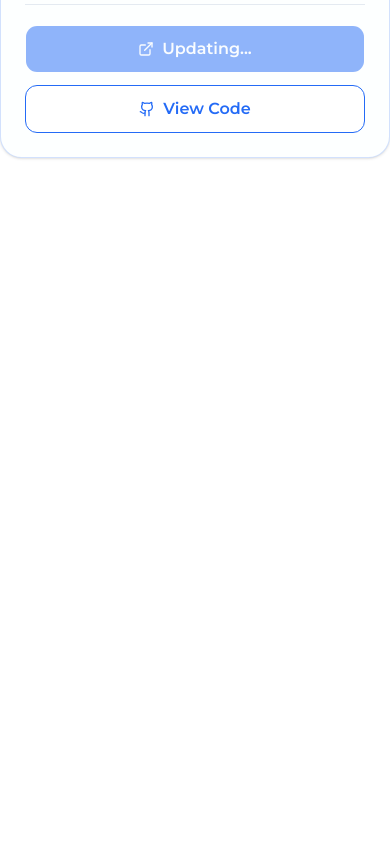
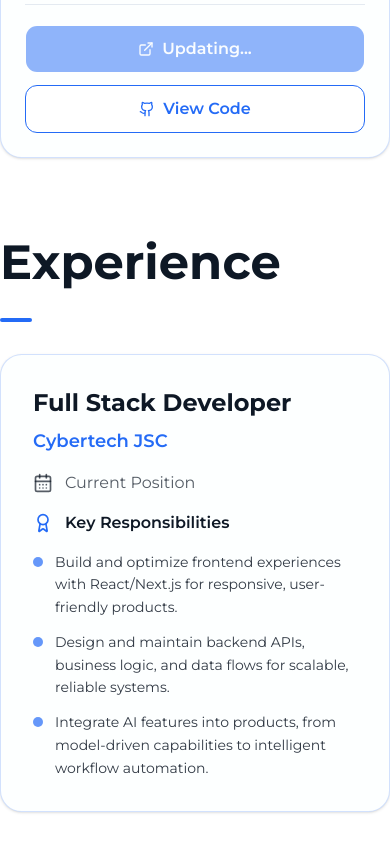
Before and after one commit to Phluynhh/Portfolio, a Next.js app: page / in a window 390 px wide. Shown: the part 8041-8885 px from the top of the page. Before the commit the page ends 8231 px from the top, so only its background shows below. Built offline with nearby package versions, Linux system fonts and the light colour scheme.

Commit message:
feat: add Experience component for showcasing professional background

```diff
--- a/src/app/page.tsx
+++ b/src/app/page.tsx
@@ -1,4 +1,5 @@
 import About from "@/components/ui/About";
+import Experience from "@/components/ui/Experience";
 import Header from "@/components/ui/Header";
 import Overall from "@/components/ui/Overall";
 import Projects from "@/components/ui/Projects";
@@ -20,6 +21,9 @@ export default function Home() {
       <div id="projects" className="mt-4 scroll-mt-24">
         <Projects />
       </div>
+      <div id="experience" className="mt-4 scroll-mt-24">
+        <Experience />
+      </div>
     </div>
   );
 }
--- /dev/null
+++ b/src/components/ui/Experience.tsx
@@ -0,0 +1,72 @@
+import React from "react";
+import { Separator } from "@/components/ui/separator";
+import { BriefcaseBusiness, CalendarDays, Award } from "lucide-react";
+
+export default function Experience() {
+  return (
+    <section className="relative overflow-hidden">
+      <div className="mx-auto flex w-full max-w-6xl flex-col gap-8 py-8">
+        <h1 className="text-5xl font-bold">Experience</h1>
+        <Separator className="data-horizontal:h-1 w-1/12! rounded-full bg-primary" />
+
+        <div className="flex gap-5">
+          <div className="hidden min-w-10 flex-col items-center pt-1 sm:flex">
+            <div className="flex size-10 items-center justify-center rounded-full border-2 border-primary text-primary">
+              <BriefcaseBusiness size={20} />
+            </div>
+            <div className="mt-4 h-28 w-1 rounded-full bg-primary/40" />
+          </div>
+
+          <article className="w-full rounded-2xl border border-primary/20 bg-card p-8 shadow-sm transition-all duration-300 hover:-translate-y-1 hover:border-primary/35 hover:shadow-lg">
+            <h2 className="text-2xl font-bold text-foreground">
+              Full Stack Developer
+            </h2>
+
+            <a
+              href="https://www.cybertech.com.vn/"
+              target="_blank"
+              rel="noreferrer"
+              className="mt-2 inline-flex text-lg font-semibold text-primary hover:underline"
+            >
+              Cybertech JSC
+            </a>
+
+            <div className="mt-4 flex items-center gap-3 text-base text-foreground/70">
+              <CalendarDays size={20} />
+              <span>Current Position</span>
+            </div>
+
+            <div className="mt-4 flex items-center gap-3 text-base font-semibold text-foreground">
+              <Award size={20} className="text-primary" />
+              <span>Key Responsibilities</span>
+            </div>
+
+            <ul className="mt-4 space-y-3 text-sm leading-relaxed text-foreground/85">
+              <li className="flex items-start gap-3">
+                <span className="mt-1.5 size-2.5 shrink-0 rounded-full bg-primary/70" />
+                <span>
+                  Build and optimize frontend experiences with React/Next.js for
+                  responsive, user-friendly products.
+                </span>
+              </li>
+              <li className="flex items-start gap-3">
+                <span className="mt-1.5 size-2.5 shrink-0 rounded-full bg-primary/70" />
+                <span>
+                  Design and maintain backend APIs, business logic, and data
+                  flows for scalable, reliable systems.
+                </span>
+              </li>
+              <li className="flex items-start gap-3">
+                <span className="mt-1.5 size-2.5 shrink-0 rounded-full bg-primary/70" />
+                <span>
+                  Integrate AI features into products, from model-driven
+                  capabilities to intelligent workflow automation.
+                </span>
+              </li>
+            </ul>
+          </article>
+        </div>
+      </div>
+    </section>
+  );
+}
--- a/src/components/ui/tabs.tsx
+++ b/src/components/ui/tabs.tsx
@@ -1,10 +1,10 @@
-"use client"
+"use client";
 
-import * as React from "react"
-import { cva, type VariantProps } from "class-variance-authority"
-import { Tabs as TabsPrimitive } from "radix-ui"
+import * as React from "react";
+import { cva, type VariantProps } from "class-variance-authority";
+import { Tabs as TabsPrimitive } from "radix-ui";
 
-import { cn } from "@/lib/utils"
+import { cn } from "@/lib/utils";
 
 function Tabs({
   className,
@@ -17,11 +17,11 @@ function Tabs({
       data-orientation={orientation}
       className={cn(
         "group/tabs flex gap-2 data-horizontal:flex-col",
-        className
+        className,
       )}
       {...props}
     />
-  )
+  );
 }
 
 const tabsListVariants = cva(
@@ -36,8 +36,8 @@ const tabsListVariants = cva(
     defaultVariants: {
       variant: "default",
     },
-  }
-)
+  },
+);
 
 function TabsList({
   className,
@@ -52,7 +52,7 @@ function TabsList({
       className={cn(tabsListVariants({ variant }), className)}
       {...props}
     />
-  )
+  );
 }
 
 function TabsTrigger({
@@ -66,12 +66,12 @@ function TabsTrigger({
         "relative inline-flex h-[calc(100%-1px)] flex-1 items-center justify-center gap-1.5 rounded-md border border-transparent px-1.5 py-0.5 text-sm font-medium whitespace-nowrap text-foreground/60 transition-all group-data-vertical/tabs:w-full group-data-vertical/tabs:justify-start hover:text-foreground focus-visible:border-ring focus-visible:ring-[3px] focus-visible:ring-ring/50 focus-visible:outline-1 focus-visible:outline-ring disabled:pointer-events-none disabled:opacity-50 dark:text-muted-foreground dark:hover:text-foreground group-data-[variant=default]/tabs-list:data-active:shadow-sm group-data-[variant=line]/tabs-list:data-active:shadow-none [&_svg]:pointer-events-none [&_svg]:shrink-0 [&_svg:not([class*='size-'])]:size-4",
         "group-data-[variant=line]/tabs-list:bg-transparent group-data-[variant=line]/tabs-list:data-active:bg-transparent dark:group-data-[variant=line]/tabs-list:data-active:border-transparent dark:group-data-[variant=line]/tabs-list:data-active:bg-transparent",
         "data-active:bg-background data-active:text-foreground dark:data-active:border-input dark:data-active:bg-input/30 dark:data-active:text-foreground",
-        "after:absolute after:bg-foreground after:opacity-0 after:transition-opacity group-data-horizontal/tabs:after:inset-x-0 group-data-horizontal/tabs:after:bottom-[-5px] group-data-horizontal/tabs:after:h-0.5 group-data-vertical/tabs:after:inset-y-0 group-data-vertical/tabs:after:-right-1 group-data-vertical/tabs:after:w-0.5 group-data-[variant=line]/tabs-list:data-active:after:opacity-100",
-        className
+        "after:absolute after:bg-foreground after:opacity-0 after:transition-opacity group-data-horizontal/tabs:after:inset-x-0 group-data-horizontal/tabs:after:-bottom-1.25 group-data-horizontal/tabs:after:h-0.5 group-data-vertical/tabs:after:inset-y-0 group-data-vertical/tabs:after:-right-1 group-data-vertical/tabs:after:w-0.5 group-data-[variant=line]/tabs-list:data-active:after:opacity-100",
+        className,
       )}
       {...props}
     />
-  )
+  );
 }
 
 function TabsContent({
@@ -84,7 +84,7 @@ function TabsContent({
       className={cn("flex-1 text-sm outline-none", className)}
       {...props}
     />
-  )
+  );
 }
 
-export { Tabs, TabsList, TabsTrigger, TabsContent, tabsListVariants }
+export { Tabs, TabsList, TabsTrigger, TabsContent, tabsListVariants };
```
